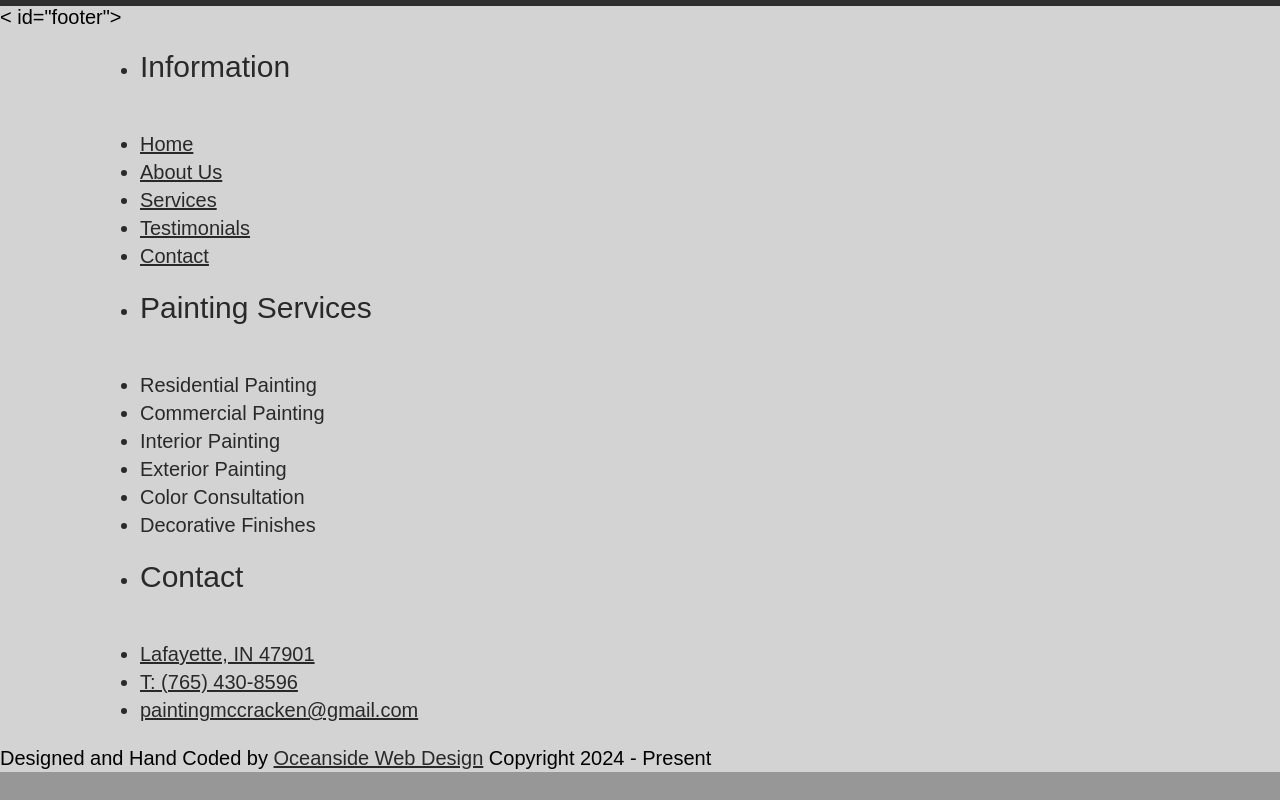
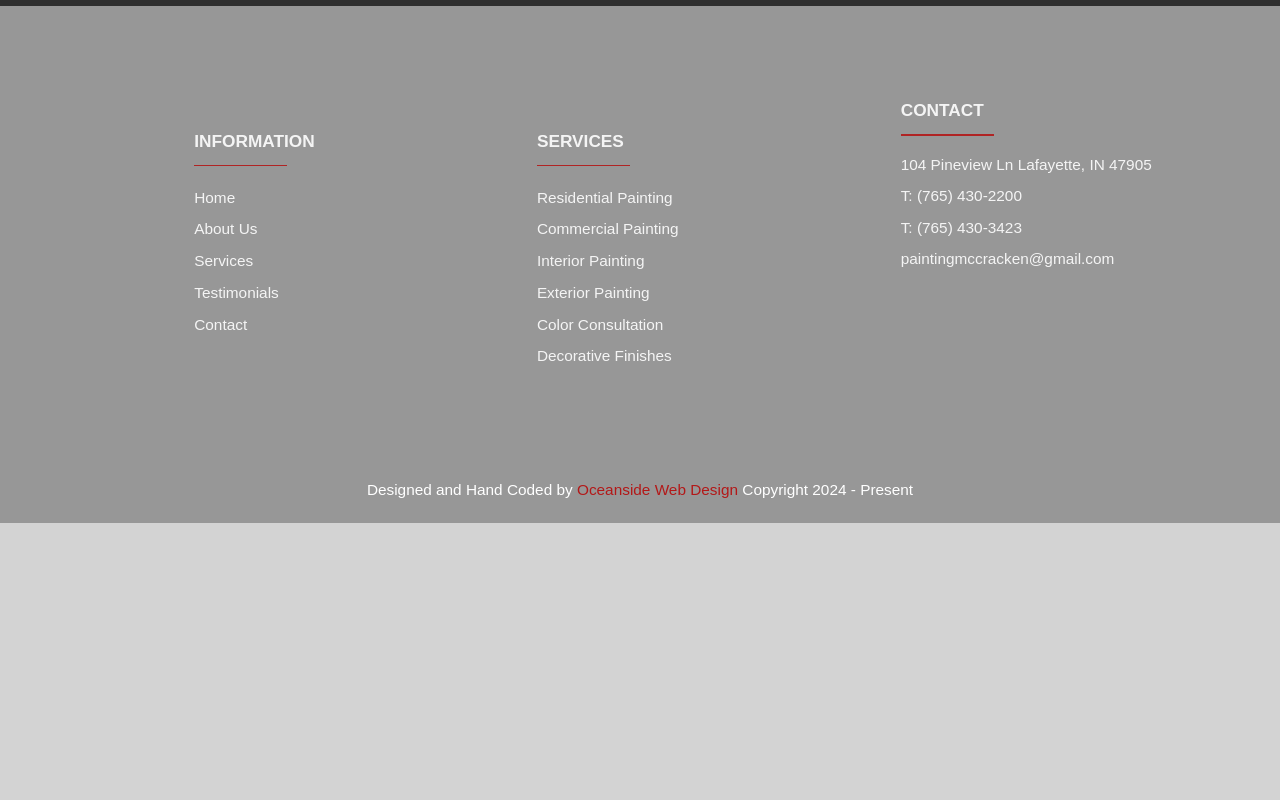
Before and after one commit to ksom10/coltPaint, a plain HTML site: page service.html in a window 1280 px wide. Shown: the part 4700-5500 px from the top of the page. After the commit the page ends 5223 px from the top, so only its background shows below. Drawn offline with Linux system fonts and the light colour scheme; grey boxes are pictures that could not be loaded; a script that the page names is missing.

Commit message:
fixed footer

```diff
--- a/service.html
+++ b/service.html
@@ -216,42 +216,6 @@
     <!--                     FOOTER                   -->
     <!-- ============================================ -->
 
-    < id="footer">
-        <div class="container">
-            <div class="right-section">
-                <div class="lists">
-                    <ul>
-                        <li><h2>Information</h2></li>
-                        <li><a href="index.html">Home</a></li>
-                        <li><a href="about.html">About Us</a></li>
-                        <li><a href="service.html">Services</a></li>
-                        <li><a href="testimonials.html">Testimonials</a></li>
-                        <li><a href="contact.html">Contact</a></li>
-                    </ul>
-                    <ul>
-                        <li><h2>Painting Services</h2></li>
-                        <li>Residential Painting</li>
-                        <li>Commercial Painting</li>
-                        <li>Interior Painting</li>
-                        <li>Exterior Painting</li>
-                        <li>Color Consultation</li>
-                        <li>Decorative Finishes</li>
-                    </ul>
-                    <ul>
-                        <li><h2>Contact</h2></li>
-                        <li><a href="contact.html">Lafayette, IN 47901
-                        </a></li>
-                        <li><a href="tel:765-430-8596">T: (765) 430-8596</a></li>
-                        <li><a href="mailto:paintingmccracken@gmail.com">paintingmccracken@gmail.com</a></li>
-                    </ul>
-                </div>
-            </div>
-        </div>
-
-        <div class="credit">
-            <span>Designed and Hand Coded by</span>
-            <a href="https://oceansideweb.design/" target="_blank" rel="noopener">Oceanside Web Design</a>
-            <span class="copyright"> Copyright 2024 - Present</span></div>
     <footer id="footer">
         <div class="container">
             <div class="right-section">
```
